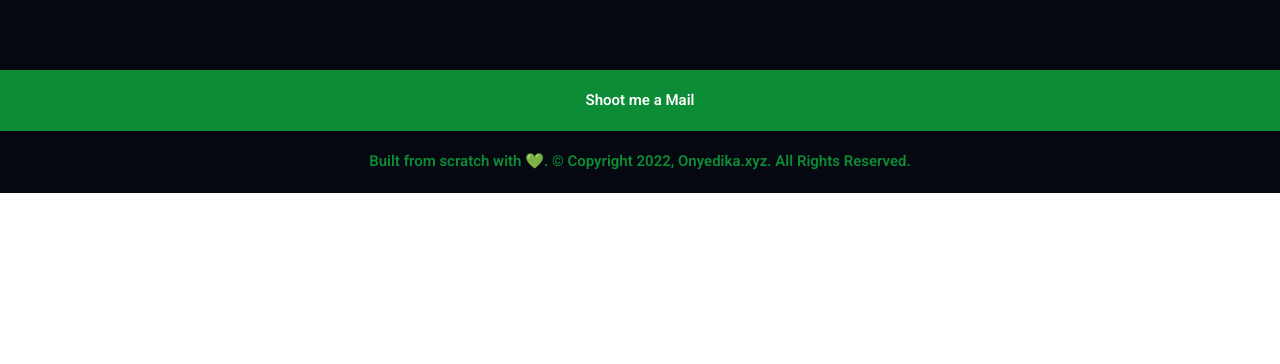
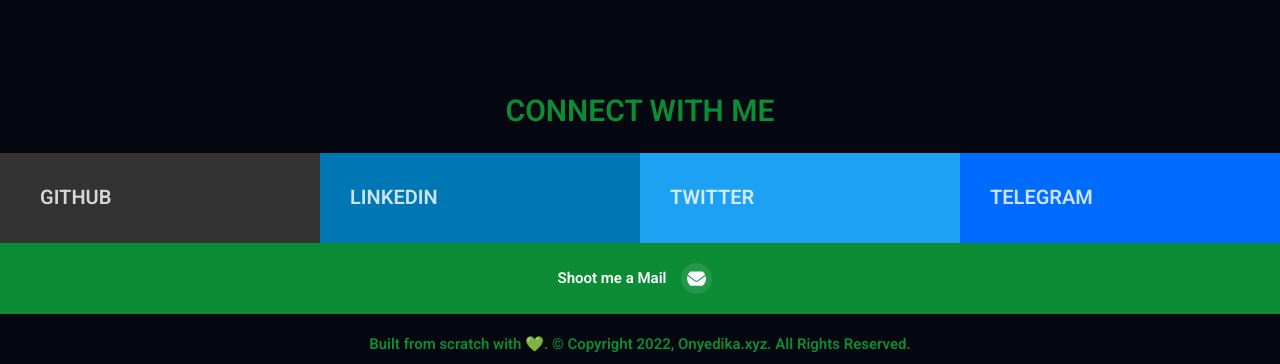
Before and after one commit to Reetika262929/Portfolio_Frontend, a Next.js app: page / in a window 1280 px wide. Shown: the part 878-1242 px from the top of the page. Before the commit the page ends 1071 px from the top, so only its background shows below. Built offline with nearby package versions, Linux system fonts and the light colour scheme.

Commit message:
created: connect with me box

```diff
--- a/app/Components/Footer/footer.js
+++ b/app/Components/Footer/footer.js
@@ -3,9 +3,19 @@
 const Footer = () => {
   return (
     <>
-    <div className='email-box'>
+      <a href="mailto:reetika.062006@gmail.com" _target="blank" style={{ textDecoration: 'none' }}>
+        <div className='email-box d-flex align-items-center gap-4 justify-content-center' style={{ cursor: 'pointer' }}>
+          <div>
             <p>Shoot me a Mail</p>
           </div>
+          <div>
+            <svg xmlns="http://www.w3.org/2000/svg" viewBox="0 0 512 512" fill="white" width="24" height="24">
+              <path d="M48 64C21.5 64 0 85.5 0 112c0 15.1 7.1 29.3 19.2 38.4L236.8 313.6c11.4 8.5 27 8.5 38.4 0L492.8 150.4c12.1-9.1 19.2-23.3 19.2-38.4c0-26.5-21.5-48-48-48L48 64zM0 176L0 384c0 35.3 28.7 64 64 64l384 0c35.3 0 64-28.7 64-64l0-208L294.4 339.2c-22.8 17.1-54 17.1-76.8 0L0 176z" />
+            </svg>
+          </div>
+        </div>
+      </a>
+
       <div className='content-containers text-center'>
         <p>Built from scratch with 💚. &#169; Copyright 2022, Onyedika.xyz. All Rights Reserved.</p>
       </div>
--- /dev/null
+++ b/app/Components/SocialMedia/socialMedia.js
@@ -0,0 +1,19 @@
+import React from 'react'
+
+const SocialMedia = () => {
+  return (
+    <div>
+        <div className='connect-box'>
+            <p>CONNECT WITH ME</p>
+        </div>
+        <div className=' w-100 d-flex justify-content-center overflow-hidden'>
+<div className=' github-box'>GITHUB</div>
+<div className=' linkedin-box'>LINKEDIN</div>
+<div className=' twitter-box'>TWITTER</div>
+<div className=' telegram-box'>TELEGRAM</div>
+            </div>
+    </div>
+  )
+}
+
+export default SocialMedia
--- a/app/globals.css
+++ b/app/globals.css
@@ -119,6 +119,91 @@
 @keyframes twinkling {
   0% { opacity: 0.2; }
   100% { opacity: 1; }
+}
+.github-box{
+      align-items: center;
+    color: rgb(214, 214, 214);
+    cursor: pointer;
+    display: flex;
+    font-size: 20px;
+    font-weight: 600;
+    height: 9rem;
+    justify-content: space-between;
+    position: relative;
+    width: 25%;
+    background: rgb(51, 51, 51);
+    padding: 40px;
+ transition: transform 0.4s cubic-bezier(0.25, 1, 0.5, 1),
+              box-shadow 0.4s cubic-bezier(0.25, 1, 0.5, 1),
+              background-color 0.4s ease;
+}
+.overflow-hidden{
+  overflow: hidden;
+}
+.linkedin-box{
+align-items: center;
+    color: rgb(204, 228, 240);
+    cursor: pointer;
+    display: flex;
+    height: 9rem;
+     font-size: 20px;
+    font-weight: 600;
+    justify-content: space-between;
+    width: 25%;
+    background: rgb(0, 119, 181);
+    padding: 0px 30px;
+     transition: transform 0.4s cubic-bezier(0.25, 1, 0.5, 1),
+              box-shadow 0.4s cubic-bezier(0.25, 1, 0.5, 1),
+              background-color 0.4s ease;
+}
+.twitter-box{
+    align-items: center;
+    color: rgb(210, 236, 252);
+    cursor: pointer;
+    display: flex;
+     font-size: 20px;
+    font-weight: 600;
+    height: 9rem;
+    justify-content: space-between;
+    width: 25%;
+    background: rgb(29, 161, 242);
+    padding: 0px 30px;
+     transition: transform 0.4s cubic-bezier(0.25, 1, 0.5, 1),
+              box-shadow 0.4s cubic-bezier(0.25, 1, 0.5, 1),
+              background-color 0.4s ease;
+}
+.connect-box{
+  background-color: #050810;
+  color:#0c8c34;
+ padding:20px;
+  text-align: center;
+}
+.connect-box p{
+ font-size: 30px;
+  font-weight: 600;
+}
+.telegram-box{
+align-items: center;
+    color: rgb(204, 226, 255);
+    cursor: pointer;
+    display: flex;
+     font-size: 20px;
+    font-weight: 600;
+    height: 9rem;
+    justify-content: space-between;
+    width: 25%;
+    background: rgb(0, 108, 255);
+    padding: 0px 30px;
+     transition: transform 0.4s cubic-bezier(0.25, 1, 0.5, 1),
+              box-shadow 0.4s cubic-bezier(0.25, 1, 0.5, 1),
+              background-color 0.4s ease;
+}
+.github-box:hover,
+.linkedin-box:hover,
+.twitter-box:hover,
+.telegram-box:hover {
+  transform: translateY(-10px) scale(1.05);
+  box-shadow: 0 20px 30px rgba(0, 0, 0, 0.3);
 }
 .email-box{
       background: #0c8c34;
--- a/app/page.js
+++ b/app/page.js
@@ -4,6 +4,7 @@
 import MainSection from "./Components/mainSection/mainSection";
 import ToolBox from "./Components/ToolingBox/toolBox";
 import Footer from "./Components/Footer/footer";
+import SocialMedia from "./Components/SocialMedia/socialMedia";
 // import styles from "./page.module.css";
 
 export default function Home() {
@@ -13,7 +14,7 @@
   <MainSection />
   <ToolBox />
 
-
+<SocialMedia />
   <Footer />
   </>
   );
```
Lines whose indentation alone changed are shown as unchanged.
